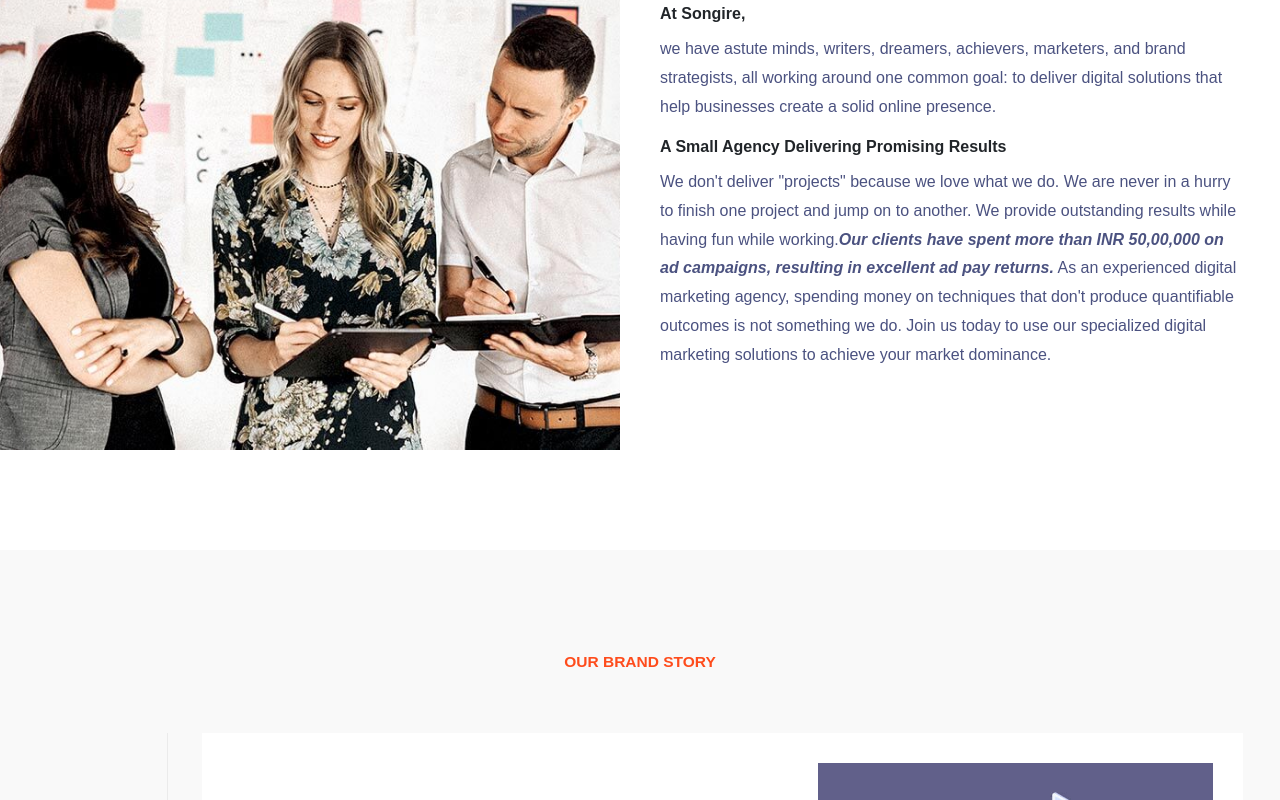
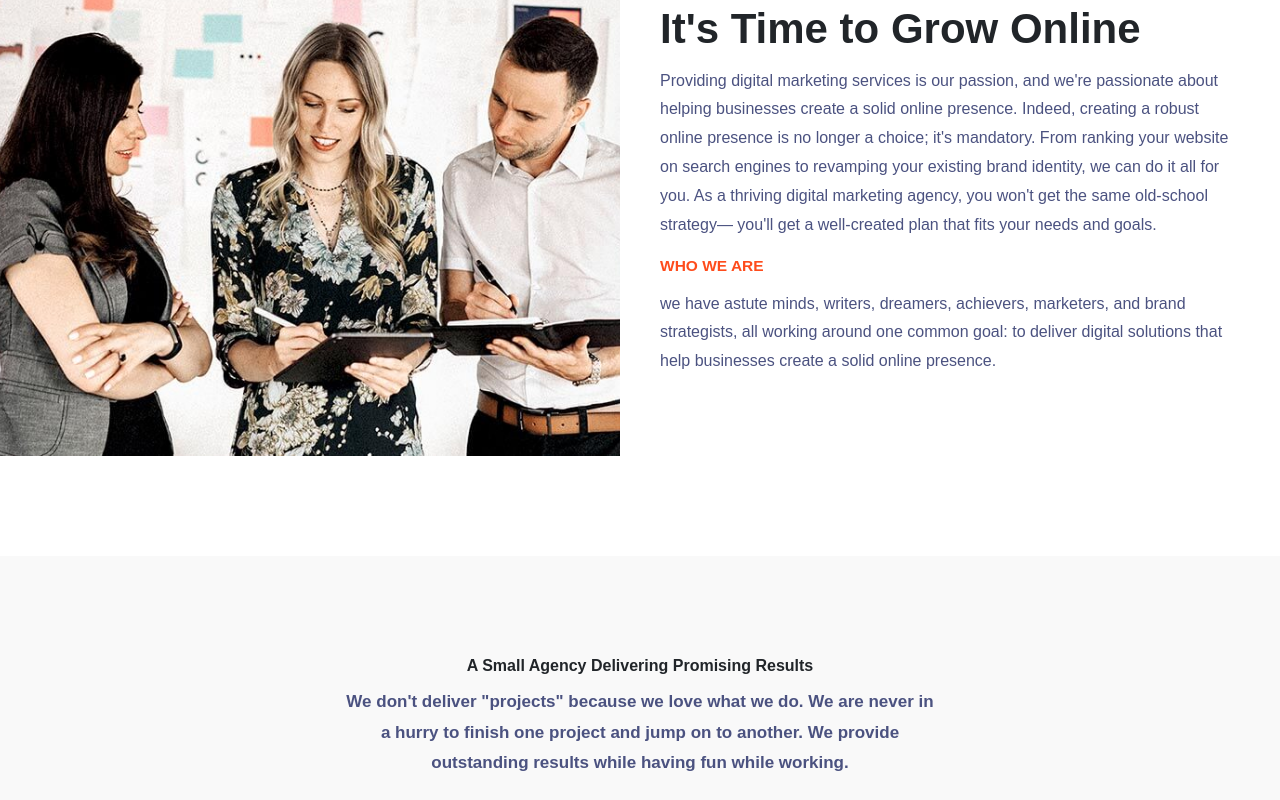
Before and after one commit to 13prashant/songire, a Next.js app: page /about-us in a window 1280 px wide. Shown: the part 600-1400 px from the top of the page. Built offline with nearby package versions, Linux system fonts and the light colour scheme.

Commit message:
updated about-us

```diff
--- a/components/AboutUs/AboutContent.js
+++ b/components/AboutUs/AboutContent.js
@@ -1,9 +1,3 @@
-import {
-  COMPLETED_PROJECTS,
-  EXPERT_TEAM_MEMBERS,
-  WORKING_HOURS_SPENT,
-} from '../../utils/AppConfig';
-
 const AboutContent = () => {
   return (
     <div className="about-area ptb-100">
@@ -18,29 +12,25 @@
           <div className="col-lg-6 col-md-12">
             <div className="about-content">
               <div className="content">
+                <span className="sub-title">About Us</span>
+                <h2>It's Time to Grow Online</h2>
+                <p>
+                  Providing digital marketing services is our passion, and we're
+                  passionate about helping businesses create a solid online
+                  presence. Indeed, creating a robust online presence is no
+                  longer a choice; it's mandatory. From ranking your website on
+                  search engines to revamping your existing brand identity, we
+                  can do it all for you. As a thriving digital marketing agency,
+                  you won't get the same old-school strategy— you'll get a
+                  well-created plan that fits your needs and goals.
+                </p>
                 <span className="sub-title">Who We Are</span>
-                <h6>At Songire,</h6>
+                <h6></h6>
                 <p>
                   we have astute minds, writers, dreamers, achievers, marketers,
                   and brand strategists, all working around one common goal: to
                   deliver digital solutions that help businesses create a solid
                   online presence.
-                </p>
-                <h6>A Small Agency Delivering Promising Results</h6>
-                <p>
-                  We don't deliver "projects" because we love what we do. We are
-                  never in a hurry to finish one project and jump on to another.
-                  We provide outstanding results while having fun while working.
-                  <em>
-                    <strong>
-                      Our clients have spent more than INR 50,00,000 on ad
-                      campaigns, resulting in excellent ad pay returns.
-                    </strong>
-                  </em>{' '}
-                  As an experienced digital marketing agency, spending money on
-                  techniques that don't produce quantifiable outcomes is not
-                  something we do. Join us today to use our specialized digital
-                  marketing solutions to achieve your market dominance.
                 </p>
               </div>
             </div>
--- a/components/AboutUs/OurBrandStory.js
+++ b/components/AboutUs/OurBrandStory.js
@@ -2,6 +2,15 @@
   return (
     <div className="history-area ptb-100 bg-f9f9f9">
       <div className="container">
+        <div className="section-title">
+          <h6>A Small Agency Delivering Promising Results</h6>
+          <p>
+            We don't deliver "projects" because we love what we do. We are never
+            in a hurry to finish one project and jump on to another. We provide
+            outstanding results while having fun while working.
+          </p>
+        </div>
+
         <div className="section-title">
           <span className="sub-title">Our Brand Story</span>
         </div>
--- a/components/Home/AboutSection.js
+++ b/components/Home/AboutSection.js
@@ -20,7 +20,7 @@
             <div className="about-content">
               <div className="content">
                 <span className="sub-title">About Us</span>
-                <h2>It's Time to Grow Online</h2>
+                <h2>Enjoy Full-Service Digital Marketing Expertise</h2>
                 <p>
                   From content writing to SEO to email marketing, we offer
                   everything you need to make your digital presence. Our digital
```
